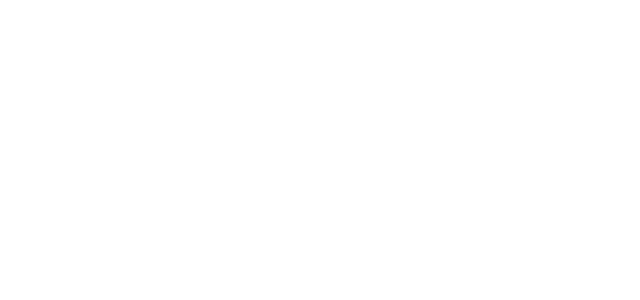
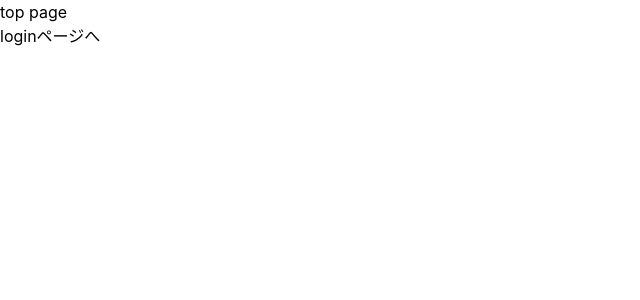
Before and after one commit to shuuuu10-01/chat-chef, a React (Vite) app: page / in a window 1280 px wide. Before the commit this address had no page. Shown: the top 300 px of the page, without its empty margins (0-640 px from the left). Built offline with nearby package versions, Linux system fonts and the light colour scheme.

Commit message:
feat: トップページを仮設

```diff
--- /dev/null
+++ b/src/pages/Top/index.tsx
@@ -0,0 +1,13 @@
+import { FC } from 'react';
+import { Link } from 'react-router-dom';
+
+const Top: FC = () => {
+  return (
+    <div>
+      <p>top page</p>
+      <Link to="/login">loginページへ</Link>
+    </div>
+  );
+};
+
+export default Top;
--- a/src/router.tsx
+++ b/src/router.tsx
@@ -2,12 +2,15 @@
 import { BrowserRouter, Route, Routes } from 'react-router-dom';
 
 import Login from 'src/pages/Login';
+import Top from 'src/pages/Top';
 
 const CustomRouter: FC = () => {
   return (
     <BrowserRouter>
       <Routes>
+        <Route path="/" element={<Top />} />
         <Route path="/login" element={<Login />} />
+        <Route path="*" element={<Top />} />
       </Routes>
     </BrowserRouter>
   );
```
